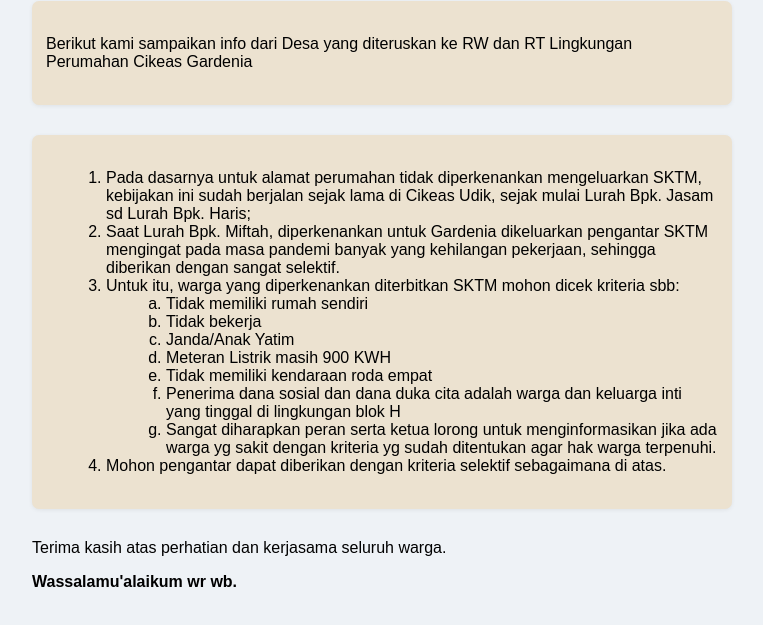
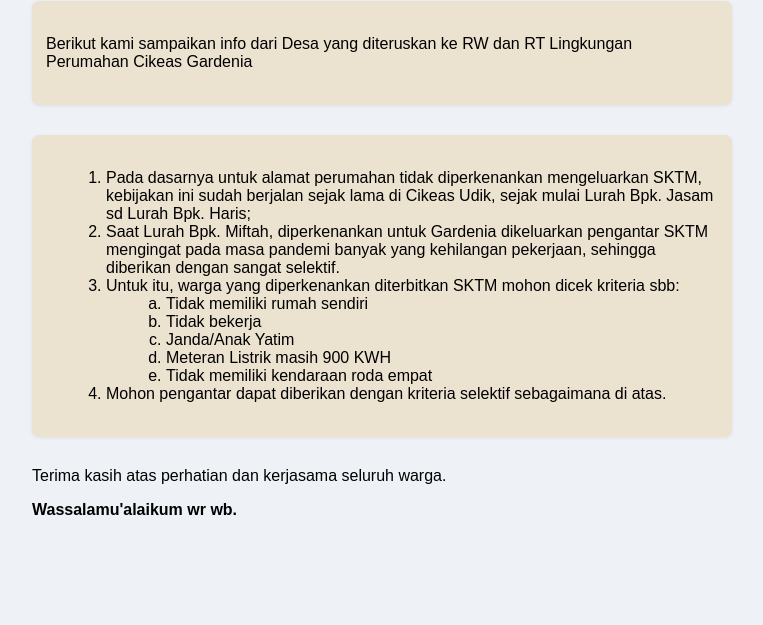
Before and after one commit to BlokHCikeasGardenia/pengumuman, a plain HTML site: page pengumuman/250620InfoSKTM.html in a window 1280 px wide. Shown: the part 209-834 px from the top of the page, without its empty margins (258-1021 px from the left). After the commit the page ends 800 px from the top, so only its background shows below. Drawn offline with Linux system fonts and the light colour scheme.

Commit message:
Update 250620InfoSKTM.html

```diff
--- a/pengumuman/250620InfoSKTM.html
+++ b/pengumuman/250620InfoSKTM.html
@@ -98,8 +98,6 @@
           <li>Janda/Anak Yatim</li>
           <li>Meteran Listrik masih 900 KWH</li>
           <li>Tidak memiliki kendaraan roda empat</li>
-          <li>Penerima dana sosial dan dana duka cita adalah warga dan keluarga inti yang tinggal di lingkungan blok H</li>
-          <li>Sangat diharapkan peran serta ketua lorong untuk menginformasikan jika ada warga yg sakit dengan kriteria yg sudah ditentukan agar hak warga terpenuhi.</li>
         </ol>
       <li>Mohon pengantar dapat diberikan dengan kriteria selektif sebagaimana di atas.</li>
     </ol>
```
